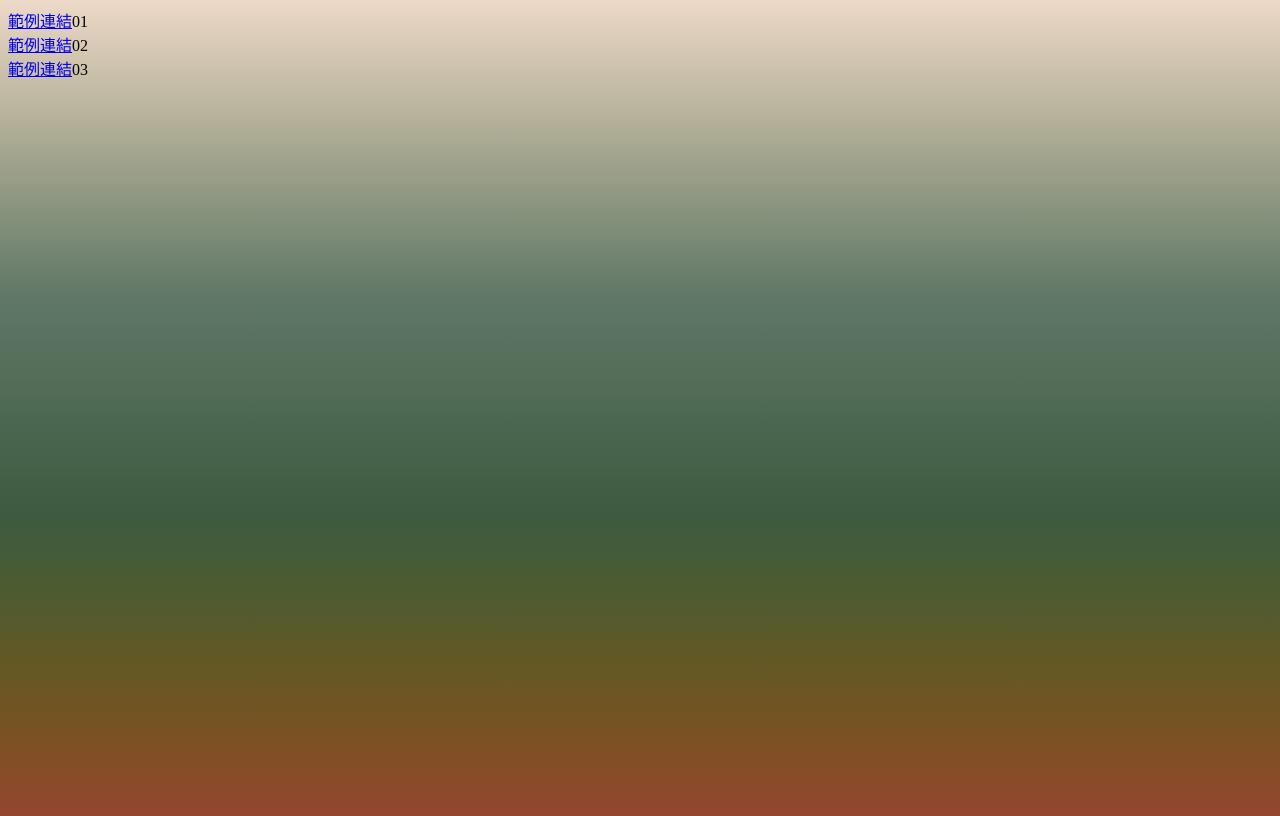
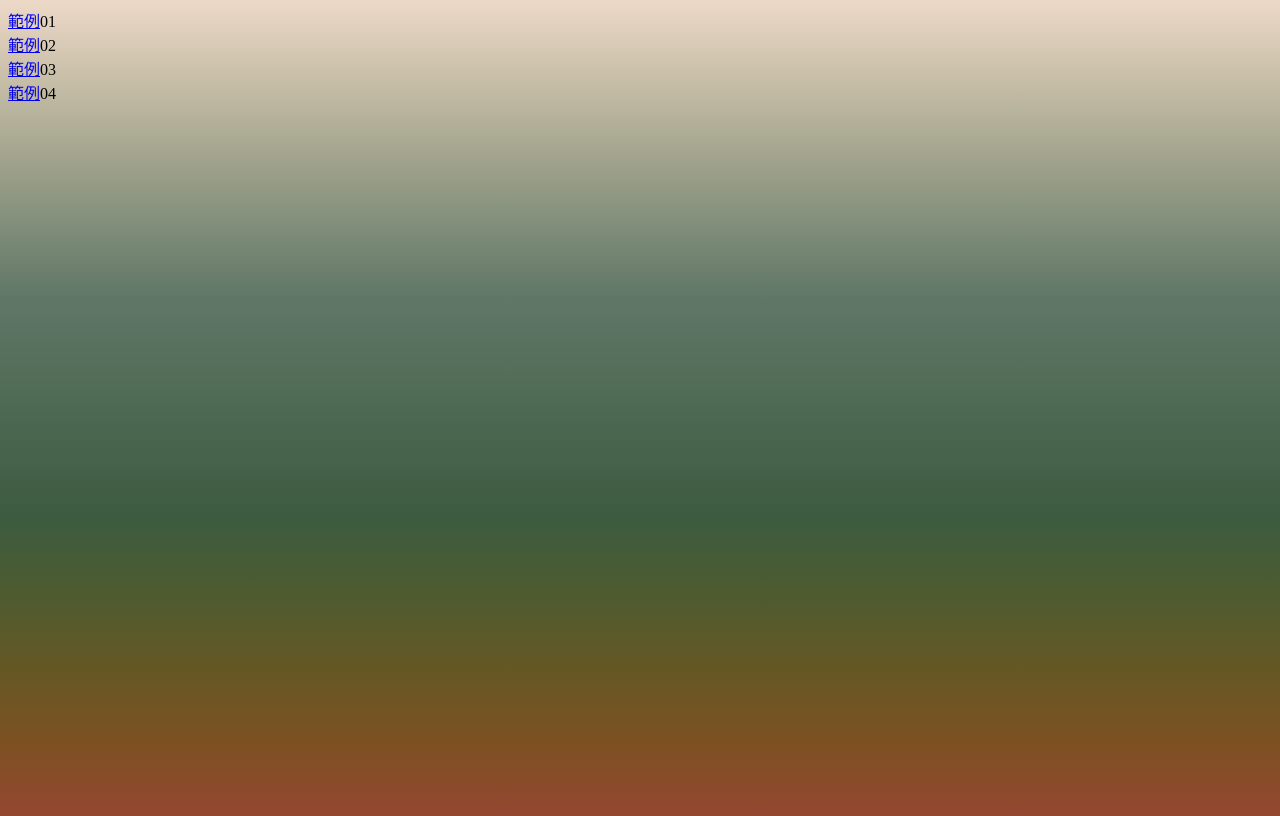
Before and after one commit to alasutoru/blog, a plain HTML site: page index.html in a window 1280 px wide. Drawn offline with Linux system fonts and the light colour scheme.

Commit message:
Update index.html

```diff
--- a/index.html
+++ b/index.html
@@ -9,8 +9,9 @@
 </head>
 
 <body>
-<a href="i-1.html">範例連結</a>01<br>
-<a href="i-2.html">範例連結</a>02<br>
-<a href="i-3.html">範例連結</a>03<br>
+<a href="i-1.html">範例</a>01<br>
+<a href="i-2.html">範例</a>02<br>
+<a href="i-3.html">範例</a>03<br>
+<a href="i-4.html">範例</a>04<br>
 </body>
 </html>
```
